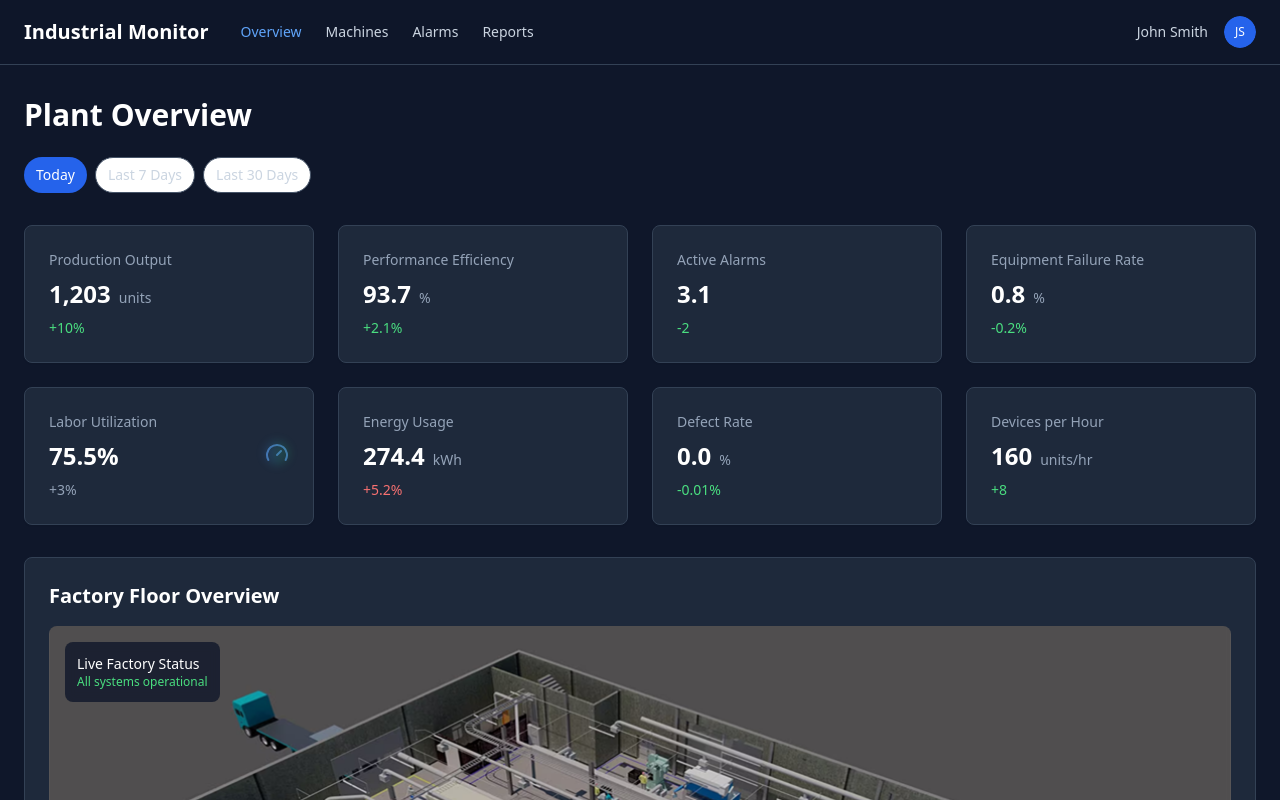
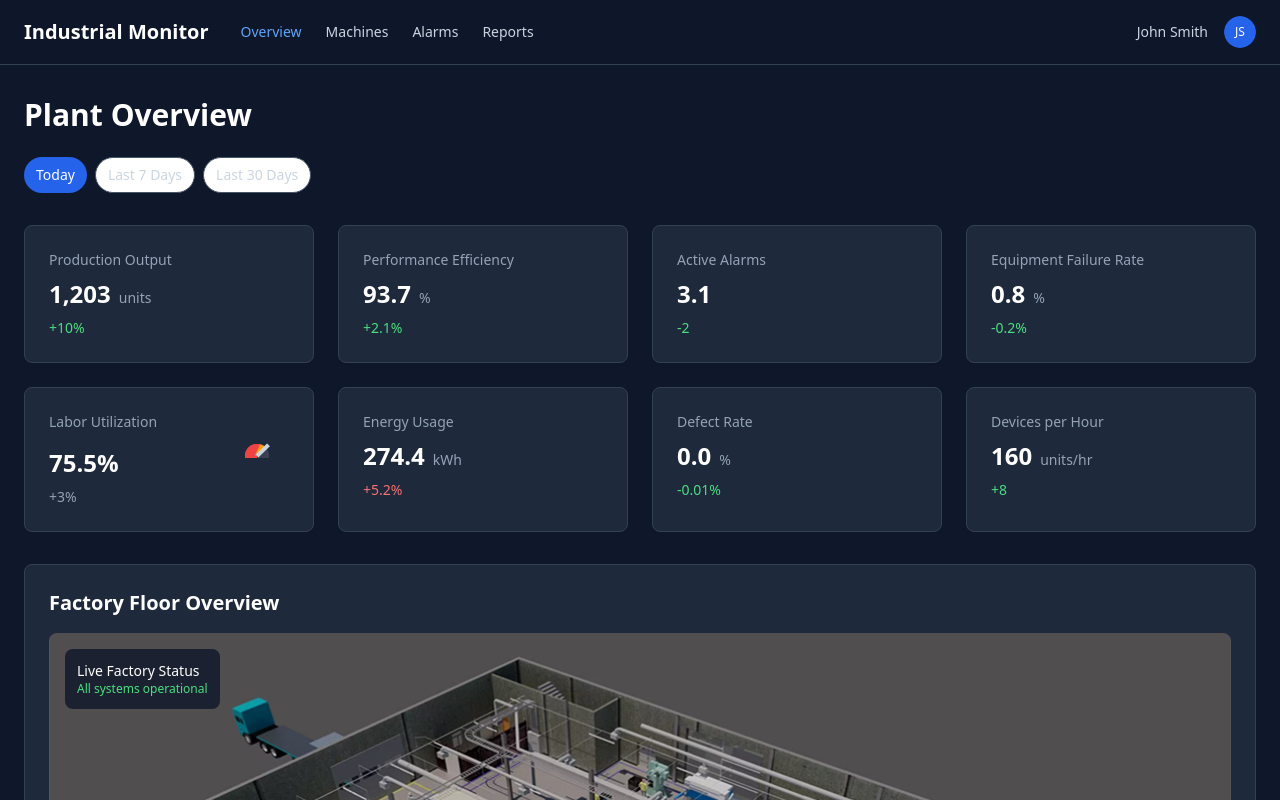
Before and after one commit to AmbitSoftwareDXB/factory-pulse-monitor-ui, a React (Vite) app: page / in a window 1280 px wide. Shown: the top 800 px of the page. Built offline with nearby package versions, Linux system fonts and the light colour scheme.

Commit message:
Refactor: Improve Labor Utilization visualization
Enhance the Labor Utilization card's visual representation.

```diff
--- a/src/components/dashboard/KPICard.tsx
+++ b/src/components/dashboard/KPICard.tsx
@@ -17,12 +17,47 @@ const KPICard: React.FC<KPICardProps> = ({ title, value, trend, trendType, trend
   const finalTrendType = trendType || (trendDirection === 'up' ? 'positive' : trendDirection === 'down' ? 'negative' : 'neutral');
 
   const trendColors = {
+    percentage: parseFloat(value.replace('%', '')),
     positive: 'text-green-400',
     negative: 'text-red-400',
     neutral: 'text-slate-400'
   };
 
   const isLaborUtilization = title === 'Labor Utilization';
+  const percentage = parseFloat(value.replace('%', ''));
+
+  // Create semicircular gauge for Labor Utilization
+  const createGaugeSegments = () => {
+    const segments = [];
+    const totalSegments = 20;
+    const filledSegments = Math.floor((percentage / 100) * totalSegments);
+
+    for (let i = 0; i < totalSegments; i++) {
+      const angle = (i / (totalSegments - 1)) * 180 - 90; // -90 to 90 degrees
+      const isFilled = i < filledSegments;
+      let color = '#374151'; // gray-700 default
+
+      if (isFilled) {
+        if (i < totalSegments * 0.6) color = '#ef4444'; // red
+        else if (i < totalSegments * 0.8) color = '#f59e0b'; // yellow
+        else color = '#10b981'; // green
+      }
+
+      segments.push(
+        <div
+          key={i}
+          className="absolute w-1 h-3 origin-bottom"
+          style={{
+            left: '50%',
+            bottom: '50%',
+            transform: `translateX(-50%) rotate(${angle}deg)`,
+            backgroundColor: color,
+          }}
+        />
+      );
+    }
+    return segments;
+  };
 
   return (
     <Card className="bg-slate-800 border-slate-700 hover:bg-slate-750 hover:shadow-lg hover:scale-[1.02] transition-all duration-200 cursor-pointer">
@@ -35,9 +70,16 @@ const KPICard: React.FC<KPICardProps> = ({ title, value, trend, trendType, trend
               {unit && <p className="text-sm text-slate-400">{unit}</p>}
             </div>
             {isLaborUtilization && (
-              <div className="relative">
-                <Gauge className="w-6 h-6 text-blue-400 opacity-60" />
-                <div className="absolute inset-0 bg-gradient-to-r from-blue-500/20 to-green-500/20 rounded-full blur-sm"></div>
+              <div className="relative w-16 h-8">
+                {createGaugeSegments()}
+                <div
+                  className="absolute w-1 h-4 bg-slate-300 origin-bottom"
+                  style={{
+                    left: '50%',
+                    bottom: '50%',
+                    transform: `translateX(-50%) rotate(${(percentage / 100) * 180 - 90}deg)`,
+                  }}
+                />
               </div>
             )}
           </div>
```
